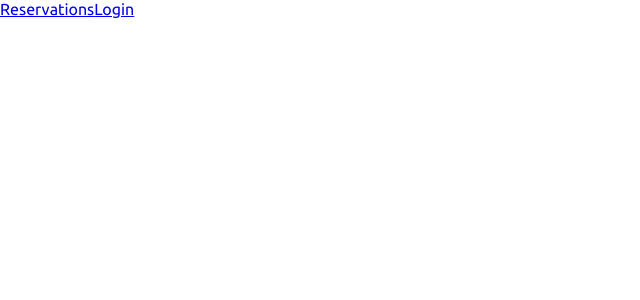
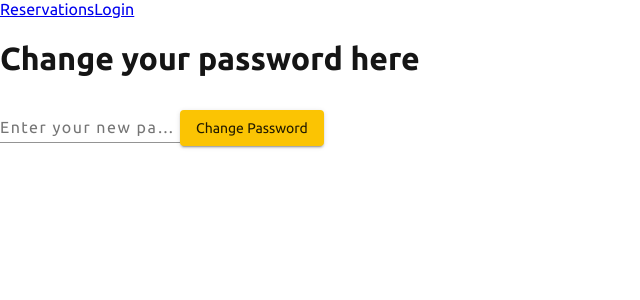
Before and after one commit to VyasNarasimhan/TennisReservations, an Angular app: page /changepassword in a window 1280 px wide. Before the commit this address led to /. Shown: the top 300 px of the page, without its empty margins (0-640 px from the left). Built offline with nearby package versions, Linux system fonts and the light colour scheme.

Commit message:
Change password

```diff
--- a/src/app/app-routing.module.ts
+++ b/src/app/app-routing.module.ts
@@ -3,6 +3,7 @@ import { Routes, RouterModule, PreloadAllModules } from '@angular/router';
 import { LoginComponent } from './login/login.component';
 import { ReservationsComponent } from './reservations/reservations.component';
 import { RegisterComponent } from './register/register.component';
+import { ChangepasswordComponent } from './changepassword/changepassword.component';
 
 const routes: Routes = [{
   path: 'reservations',
@@ -13,6 +14,9 @@ const routes: Routes = [{
 }, {
   path: 'register',
   component: RegisterComponent,
+}, {
+  path: 'changepassword',
+  component: ChangepasswordComponent,
 }];
 
 @NgModule({
--- /dev/null
+++ b/src/app/changepassword/changepassword.component.html
@@ -0,0 +1,7 @@
+<h1>Change your password here</h1>
+<mat-form-field>
+    <mat-label>Enter your new password</mat-label>
+    <input matInput type="password" [(ngModel)]="data.newPassword" />
+</mat-form-field>
+<!-- Make a confirm password section -->
+<button mat-raised-button color="primary" (click)="updatePassword()">Change Password</button>
--- /dev/null
+++ b/src/app/changepassword/changepassword.component.ts
@@ -0,0 +1,28 @@
+import { Component, OnInit } from '@angular/core';
+import { MemberService } from '../services/member.service';
+
+@Component({
+  selector: 'app-changepassword',
+  templateUrl: './changepassword.component.html',
+  styleUrls: ['./changepassword.component.scss']
+})
+export class ChangepasswordComponent implements OnInit {
+
+  data: any = {};
+
+  constructor(private memberService: MemberService) { }
+
+  ngOnInit(): void {
+  }
+
+  // tslint:disable-next-line: typedef
+  updatePassword() {
+    let memberInfo: any = localStorage.getItem('memberInfo');
+    memberInfo = JSON.parse(memberInfo);
+    this.memberService.updatePassword({data: this.data, userInfo: memberInfo}).subscribe((resp) => {
+      console.log('Password updated!');
+    }, (err) => {
+      console.log(err);
+    });
+  }
+}
--- a/src/app/login/login.component.html
+++ b/src/app/login/login.component.html
@@ -5,7 +5,7 @@
     </mat-form-field>
     <mat-form-field>
         <mat-label>Enter your password</mat-label>
-        <input matInput type="hide" [(ngModel)]="data.enteredPassword" />
+        <input matInput type="password" [(ngModel)]="data.enteredPassword" />
     </mat-form-field>
     <button mat-raised-button color="primary" (click)="validateUser()">Login</button>
 </div>
--- a/src/app/register/register.component.html
+++ b/src/app/register/register.component.html
@@ -8,11 +8,11 @@
 </mat-form-field>
 <mat-form-field>
     <mat-label>Password</mat-label>
-    <input matInput type="text" [(ngModel)]="data.enteredPassword" maxlength="80" />
+    <input matInput type="password" [(ngModel)]="data.enteredPassword" maxlength="80" />
 </mat-form-field>
 <mat-form-field>
     <mat-label>Confirm Password</mat-label>
-    <input matInput type="text" [(ngModel)]="data.confirmPassword" maxlength="80" />
+    <input matInput type="password" [(ngModel)]="data.confirmPassword" maxlength="80" />
 </mat-form-field>
 <mat-form-field>
     <mat-label>Role</mat-label>
--- a/src/app/register/register.component.ts
+++ b/src/app/register/register.component.ts
@@ -1,5 +1,6 @@
 import { Component, OnInit } from '@angular/core';
 import { MemberService } from '../services/member.service';
+import { Router } from '@angular/router';
 
 @Component({
   selector: 'app-register',
@@ -8,7 +9,7 @@ import { MemberService } from '../services/member.service';
 })
 export class RegisterComponent implements OnInit {
   data: any = {};
-  constructor(private memberService: MemberService) { }
+  constructor(private memberService: MemberService, private router: Router) { }
 
   ngOnInit(): void {
   }
@@ -20,6 +21,7 @@ export class RegisterComponent implements OnInit {
       if (resp) {
         if (resp.updated) {
           console.log('User created!');
+          this.router.navigate(['login']);
         } else {
           console.log(resp.error);
         }
--- a/src/app/services/member.service.ts
+++ b/src/app/services/member.service.ts
@@ -16,4 +16,7 @@ export class MemberService {
   createUser(data: any): Observable<any> {
     return this.http.put(environment.apiRoot + '/tennis/members', data);
   }
+  updatePassword(data: any): Observable<any> {
+    return this.http.post(environment.apiRoot + '/tennis/members/change', data);
+  }
 }
```
Also changed, not shown: src/app/app.module.ts (+5 -3 lines), src/app/changepassword/changepassword.component.scss (added), 2 other files (tests, documents, lock files or other folders).
